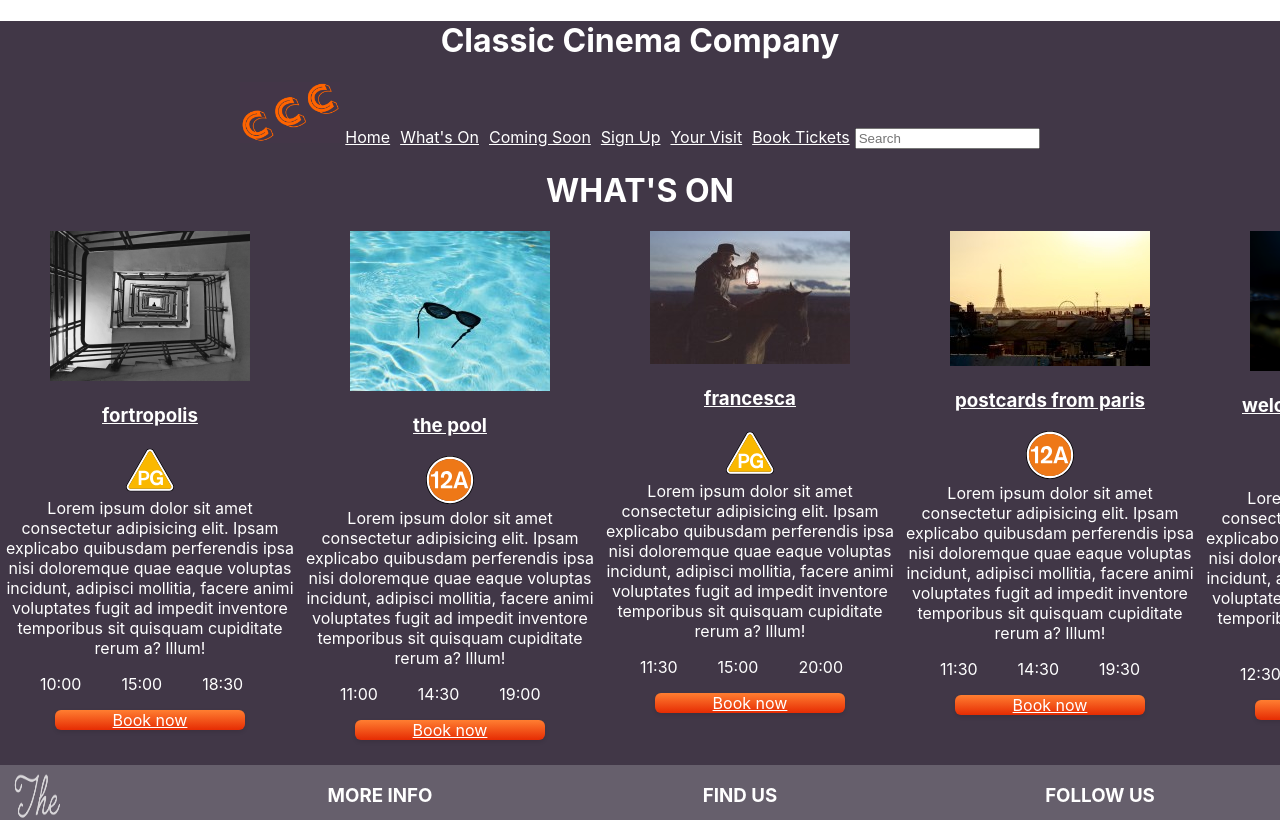
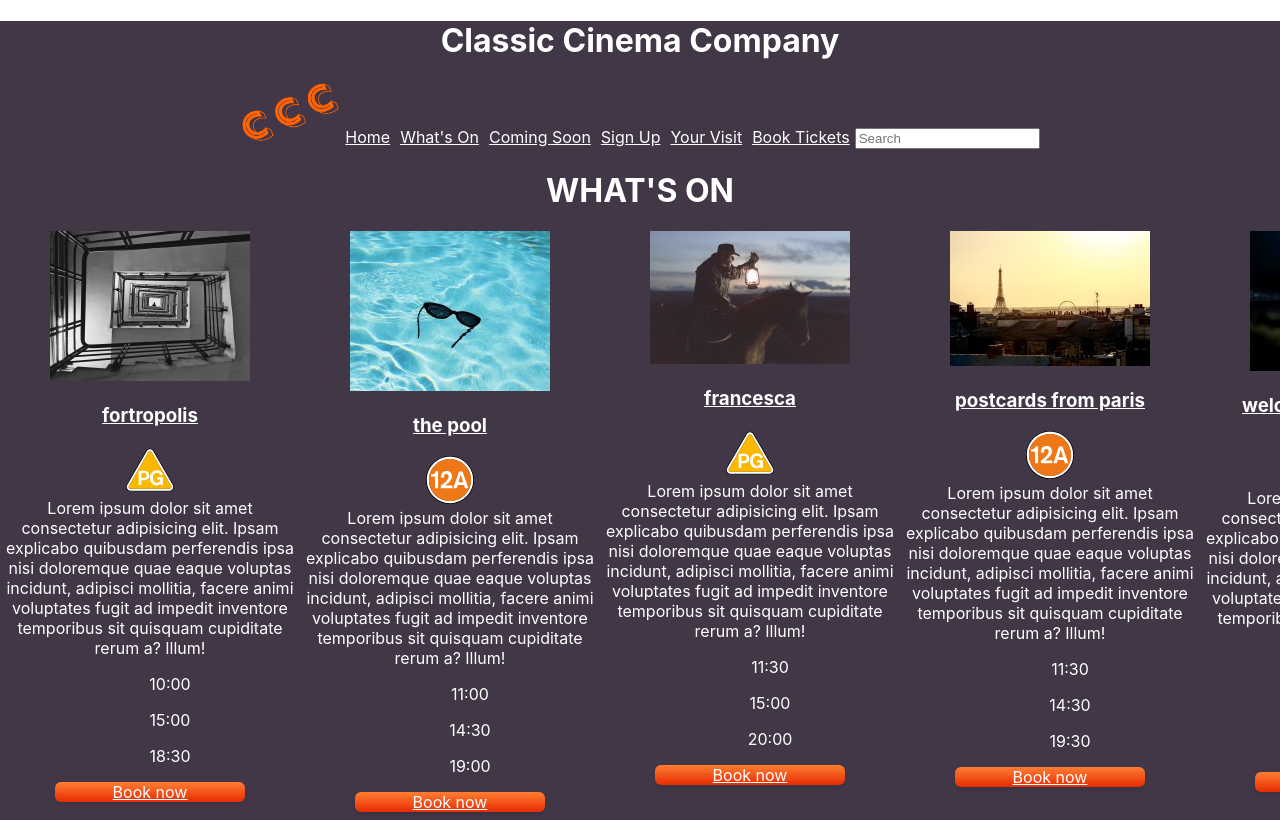
Before and after one commit to SomniGiggles/ReactTraining, a React (Create React App) app in the folder classic-cinema-company/: page /schedule in a window 1280 px wide. Shown: the top 820 px of the page. Built offline with nearby package versions, Linux system fonts and the light colour scheme.

Commit message:
updated times

```diff
--- a/classic-cinema-company/src/components/FilmInfo.jsx
+++ b/classic-cinema-company/src/components/FilmInfo.jsx
@@ -13,7 +13,7 @@ const FilmInfo = (props) => {
             <h3><NavLink className='filmTitle' to={`/films/${props.id}`}>{props.name}</NavLink></h3>
             <CertificateIcon age={props.ageCert} />
             <div className="film-description">{props.description}</div>
-            <div className="film-container">{allTimes}</div>
+            <div >{allTimes}</div>
             <NavLink className="button-42" to='/booktickets'>Book now</NavLink>
         </div>
     )
```
